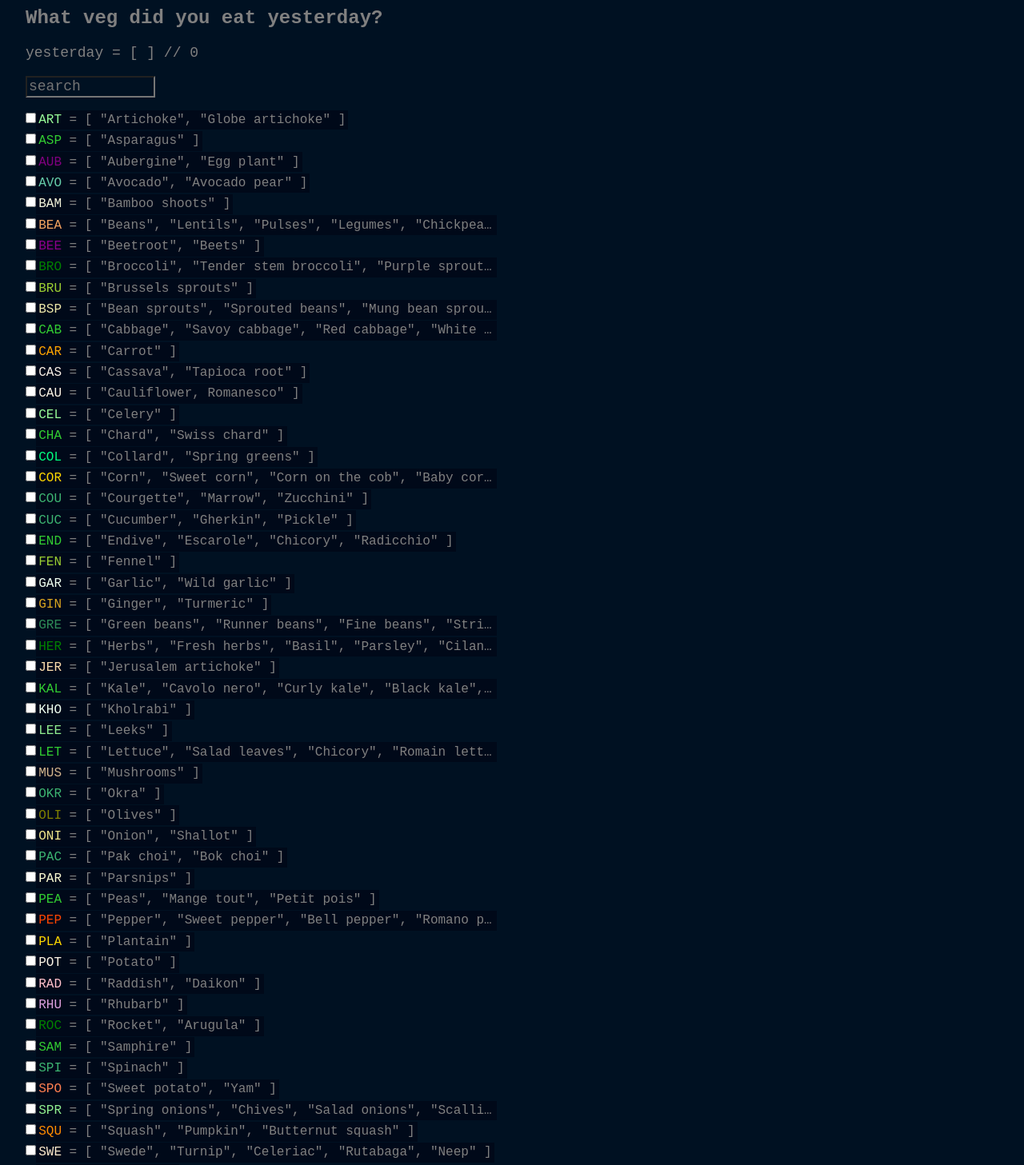
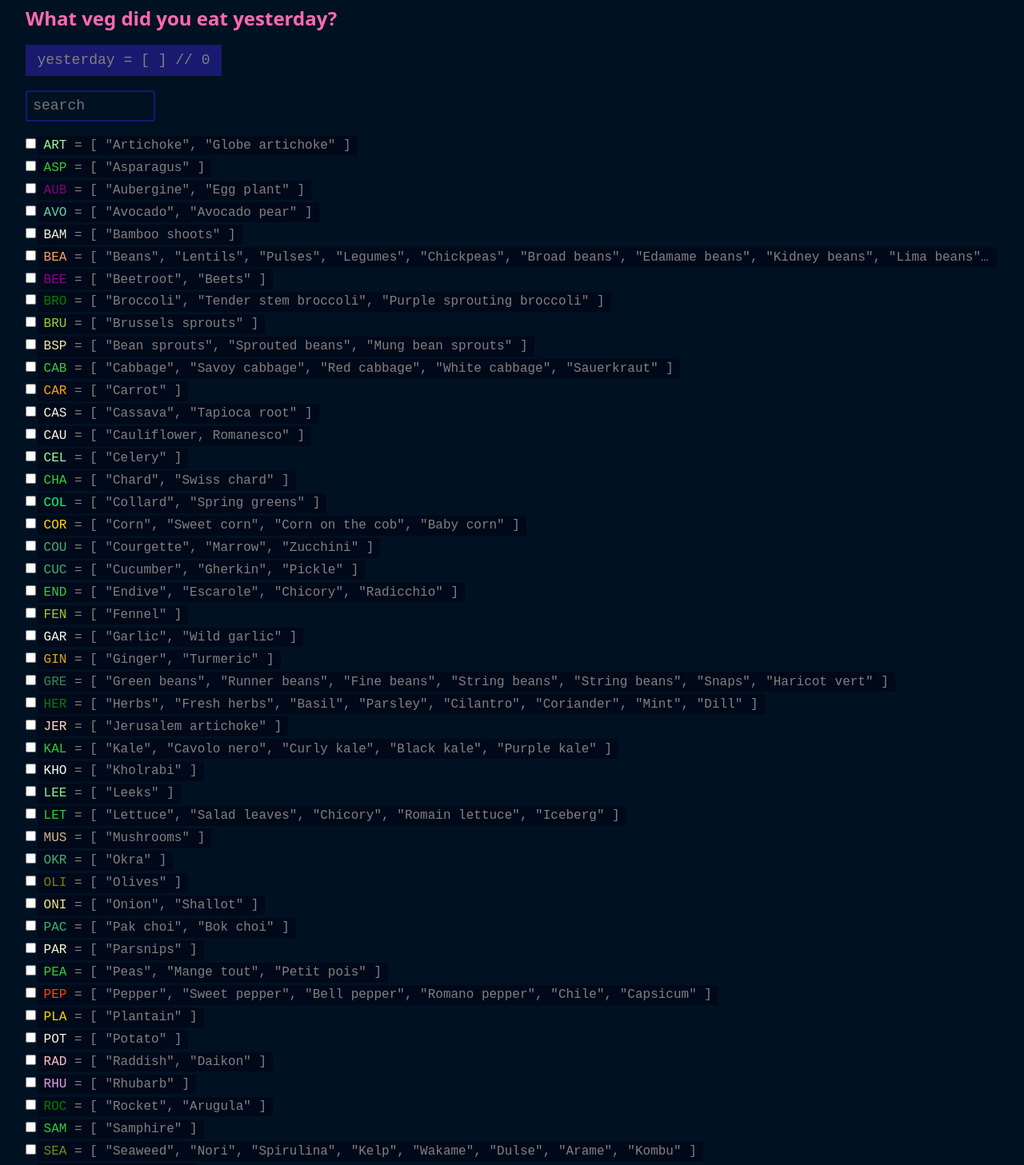
Before and after one commit to petedavisdev/veghacker, a Vue app: page / in a window 1280 px wide. Shown: the part 200-1657 px from the top of the page at 80% size. Built offline with nearby package versions, Linux system fonts and the light colour scheme.

Commit message:
Final alpha changes

```diff
--- a/src/App.vue
+++ b/src/App.vue
@@ -1,17 +1,17 @@
 <template>
-  <a href="/">VEGHACKER v0.1</a>
+  <a href="/">VEGHACKER v0.1-alpha</a>
   <UserGreeting v-model:username="user.name" />
   <VegChecklist v-model:log="user[dateYesterday]" :vegetables="sortedVeg" />
 </template>
 
 <script lang="ts">
-import vegetables from './data/vegetables.json'
-import UserGreeting from './components/UserGreeting.vue'
-import VegChecklist from './components/VegChecklist.vue'
-import { computed, reactive, watch } from 'vue'
+import UserGreeting from "./components/UserGreeting.vue"
+import VegChecklist from "./components/VegChecklist.vue"
+import { computed, reactive, watch } from "vue"
+import { vegetables } from "./main"
 
 export default {
-  name: 'App',
+  name: "App",
   components: {
     UserGreeting,
     VegChecklist,
@@ -19,38 +19,39 @@ export default {
   setup() {
     //const dateToday = new Date().toISOString().split('T')[0]
 
-    const dateYesterday = "2020-12-15"
+    const dateYesterday = "2020-12-15";
 
     const sortedVeg = computed(() => {
-      return vegetables.sort(function(a, b){
-          if(a.code < b.code) return -1
-          if(a.code > b.code) return 1
-          return 0
-      })
+      return vegetables.sort(function (a, b) {
+        if (a.code < b.code) return -1;
+        if (a.code > b.code) return 1;
+        return 0;
+      });
     });
 
-    const localUser = JSON.parse(localStorage.getItem("user"))
+    const localUser = JSON.parse(localStorage.getItem("user"));
 
     const user = reactive(
       localUser || {
-      name: "Veghacker" + Math.round(100 + 900*Math.random())
-    })
+        name: "Veghacker" + Math.round(100 + 900 * Math.random()),
+        created: new Date(),
+        updated: new Date()
+      }
+    );
 
-    watch(user, () => localStorage.setItem("user", JSON.stringify(user)))
+    watch(user, () => localStorage.setItem("user", JSON.stringify(user)));
 
     return {
       dateYesterday,
       sortedVeg,
       user,
-    }
-  }
-}
+    };
+  },
+};
 </script>
 
 <style scoped>
-
 a {
   text-decoration: none;
 }
-
 </style>
--- a/src/components/VegChecklist.vue
+++ b/src/components/VegChecklist.vue
@@ -120,12 +120,12 @@ export default defineComponent({
 
 <style scoped>
 
-* {
+*:not(h2) {
     font-family: 'Courier New', Courier, monospace;
-    color: gray;
 }
 
 [type="search"] {
+    padding: 0.4em;
     text-transform: uppercase;
     font-size: large;
     font-weight: inherit;
@@ -140,12 +140,13 @@ export default defineComponent({
 
 label {
     display: inline-block;
-    max-width: 60ch;
     white-space: nowrap;
     overflow: hidden;
     text-overflow: ellipsis;
-    padding: 0.2em;
+    margin: 0.1em;
+    padding: 0.2em 0.5em;
     background-color: #000919;
+    color: gray;
 }
 
 :checked + label {
@@ -160,10 +161,13 @@ ul {
 li {
     display: flex;
     align-items: baseline;
-    margin-block: 0.1em;
 }
 
 p {
     font-size: large;
+    color: gray;
+    background-color: midnightblue;
+    padding: 0.5em 0.8em;
+    width: max-content;
 }
 </style>
--- a/src/index.css
+++ b/src/index.css
@@ -1,3 +1,7 @@
+* {
+  box-sizing: border-box;
+}
+
 body {
   background-color: #012;
   color: hotpink;
@@ -6,3 +10,8 @@ body {
 #app {
   padding: 2em;
 }
+
+input {
+  border: solid 2px midnightblue;
+  border-radius: 0.2em;
+}
--- a/src/main.ts
+++ b/src/main.ts
@@ -2,5 +2,8 @@ import { createApp } from 'vue'
 import App from './App.vue'
 import './modern-normalize.css'
 import './index.css'
+import vegetables from "../vegetables.json"
 
 createApp(App).mount('#app')
+
+export { vegetables }
--- a/src/shims-vue.d.ts
+++ b/src/shims-vue.d.ts
@@ -3,8 +3,3 @@ declare module '*.vue' {
   var component: Component
   export default component
 }
-
-declare module '*.json' {
-  const value: unknown;
-  export default value;
-}
--- a/src/data/vegetables.json
+++ b/vegetables.json
@@ -156,16 +156,15 @@
     ]
   },
   {
-    "code": "CAS",
+    "code": "ASP",
     "codeUS": "",
     "colorDark": "",
-    "colorLight": "Linen",
+    "colorLight": "",
     "week": 11,
-    "seasonStart": 1,
-    "seasonEnd": 52,
+    "seasonStart": 7,
+    "seasonEnd": 22,
     "family": [
-      "Cassava",
-      "Tapioca root"
+      "Asparagus"
     ],
     "familyUS": ""
   },
@@ -274,24 +273,11 @@
     "familyUS": ""
   },
   {
-    "code": "ASP",
+    "code": "END",
     "codeUS": "",
     "colorDark": "",
     "colorLight": "",
     "week": 19,
-    "seasonStart": 7,
-    "seasonEnd": 22,
-    "family": [
-      "Asparagus"
-    ],
-    "familyUS": ""
-  },
-  {
-    "code": "END",
-    "codeUS": "",
-    "colorDark": "",
-    "colorLight": "",
-    "week": 20,
     "seasonStart": 13,
     "seasonEnd": 24,
     "family": [
@@ -299,6 +285,26 @@
       "Escarole",
       "Chicory",
       "Radicchio"
+    ],
+    "familyUS": ""
+  },
+  {
+    "code": "SEA",
+    "codeUS": "",
+    "colorDark": "",
+    "colorLight": "OliveDrab",
+    "week": 20,
+    "seasonStart": 19,
+    "seasonEnd": 38,
+    "family": [
+      "Seaweed",
+      "Nori",
+      "Spirulina",
+      "Kelp",
+      "Wakame",
+      "Dulse",
+      "Arame",
+      "Kombu"
     ],
     "familyUS": ""
   },
@@ -790,11 +796,25 @@
     ]
   },
   {
+    "code": "CAS",
+    "codeUS": "",
+    "colorDark": "",
+    "colorLight": "Linen",
+    "week": 53,
+    "seasonStart": 1,
+    "seasonEnd": 52,
+    "family": [
+      "Cassava",
+      "Tapioca root"
+    ],
+    "familyUS": ""
+  },
+  {
     "code": "PLA",
     "codeUS": "",
     "colorDark": "",
     "colorLight": "Gold",
-    "week": 53,
+    "week": 54,
     "seasonStart": 1,
     "seasonEnd": 52,
     "family": [
```
